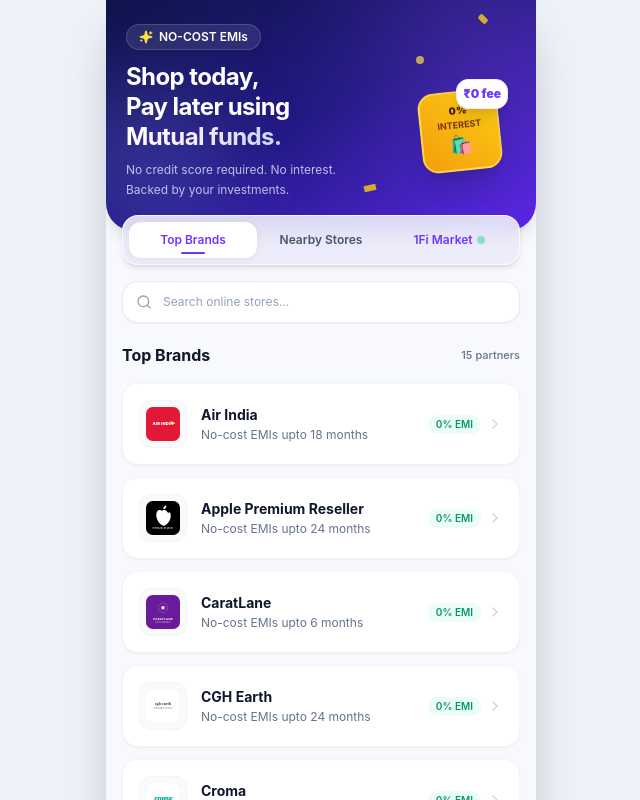
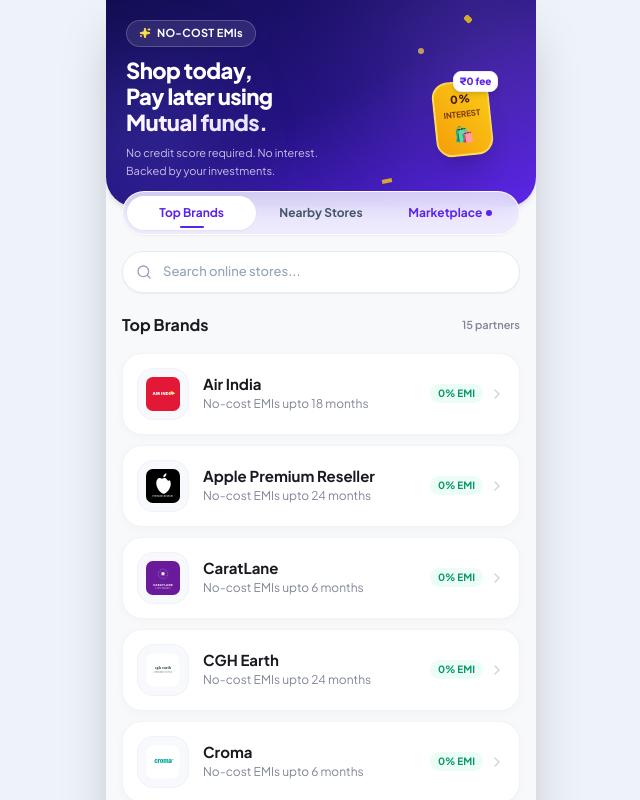
Before and after one commit to artignite3/1Fi---SDE-Intern-Assignment, a Next.js app: page / in a window 1280 px wide. Both pictures are taken after a click on the button "Top Brands". Shown: the top 800 px of the page, without its empty margins (319-959 px from the left). Built offline with nearby package versions, Linux system fonts and the light colour scheme.

Commit message:
Refine typography, card radii, and color tokens to precisely match 1Fi mobile app design

```diff
--- a/src/components/shop/ShopHeader.tsx
+++ b/src/components/shop/ShopHeader.tsx
@@ -8,49 +8,48 @@ export function ShopHeader() {
   const { shopSubTab, setShopSubTab } = useApp();
 
   return (
-    <div className="w-full">
-      {/* Hero Banner with 1Fi Visual Theme */}
-      <div className="relative overflow-hidden bg-gradient-to-br from-[#0F144B] via-[#231A85] to-[#5926E6] text-white pt-6 pb-8 px-5 rounded-b-[28px] shadow-lg">
-        {/* Decorative background glow circles */}
-        <div className="absolute -top-16 -right-16 w-56 h-56 bg-purple-500/20 rounded-full blur-3xl pointer-events-none" />
-        <div className="absolute top-20 -left-10 w-40 h-40 bg-indigo-400/20 rounded-full blur-2xl pointer-events-none" />
+    <div className="w-full select-none">
+      {/* Hero Banner matching screenshot 12 */}
+      <div className="relative overflow-hidden bg-gradient-to-br from-[#120E52] via-[#241380] to-[#5C24EB] text-white pt-5 pb-7 px-5 rounded-b-[30px] shadow-md">
+        {/* Ambient glow */}
+        <div className="absolute -top-12 -right-12 w-48 h-48 bg-purple-400/20 rounded-full blur-3xl pointer-events-none" />
+        <div className="absolute top-16 -left-8 w-36 h-36 bg-indigo-500/20 rounded-full blur-2xl pointer-events-none" />
 
-        {/* Floating confetti dots */}
-        <div className="absolute top-4 right-12 w-2.5 h-1.5 bg-yellow-400 rounded-sm rotate-45 opacity-80" />
-        <div className="absolute top-14 right-28 w-2 h-2 bg-yellow-300 rounded-full opacity-70" />
-        <div className="absolute bottom-10 right-40 w-3 h-1.5 bg-yellow-400 -rotate-12 opacity-80" />
+        {/* Confetti flakes */}
+        <div className="absolute top-4 right-16 w-2 h-1.5 bg-yellow-400 rounded-sm rotate-45 opacity-80" />
+        <div className="absolute top-12 right-28 w-1.5 h-1.5 bg-amber-300 rounded-full opacity-70" />
+        <div className="absolute bottom-6 right-36 w-2.5 h-1 bg-yellow-400 -rotate-12 opacity-80" />
 
-        <div className="relative z-10 max-w-md">
+        <div className="relative z-10 max-w-sm">
           {/* Pill Badge */}
-          <div className="inline-flex items-center gap-1.5 px-3 py-1 rounded-full bg-white/10 backdrop-blur-md border border-white/15 text-xs font-semibold text-white mb-3 shadow-sm">
-            <Sparkles className="w-3.5 h-3.5 text-yellow-300 fill-yellow-300" />
+          <div className="inline-flex items-center gap-1.5 px-3 py-1 rounded-full bg-white/10 backdrop-blur-md border border-white/20 text-[11px] font-bold text-white mb-2.5 tracking-wide shadow-sm">
+            <Sparkles className="w-3 h-3 text-yellow-300 fill-yellow-300" />
             <span>NO-COST EMIs</span>
           </div>
 
-          <div className="flex items-center justify-between">
+          <div className="flex items-center justify-between gap-2">
             <div>
-              <h1 className="text-2xl font-bold tracking-tight text-white leading-tight">
+              <h1 className="text-[22px] font-extrabold tracking-tight text-white leading-[1.2]">
                 Shop today, <br />
                 Pay later using <br />
-                <span className="text-transparent bg-clip-text bg-gradient-to-r from-white via-purple-100 to-indigo-200">
+                <span className="text-transparent bg-clip-text bg-gradient-to-r from-white via-purple-100 to-indigo-100">
                   Mutual funds.
                 </span>
               </h1>
-              <p className="text-xs text-indigo-100/80 mt-2 font-normal max-w-[240px] leading-relaxed">
+              <p className="text-[11px] text-purple-100/80 mt-2 font-normal max-w-[210px] leading-relaxed">
                 No credit score required. No interest. Backed by your investments.
               </p>
             </div>
 
-            {/* Shopping & Lifestyle Illustration elements */}
-            <div className="relative w-28 h-28 shrink-0 flex items-center justify-center">
+            {/* Visual Icon Illustration */}
+            <div className="relative w-24 h-24 shrink-0 flex items-center justify-center">
               <div className="relative transform hover:scale-105 transition-transform duration-300">
-                {/* Yellow shopping bag & 0% interest badge */}
-                <div className="w-20 h-20 bg-gradient-to-tr from-amber-500 to-yellow-400 rounded-2xl shadow-xl flex flex-col items-center justify-center text-slate-900 border-2 border-yellow-200/50 transform -rotate-6">
-                  <span className="text-[10px] font-black uppercase tracking-wider text-amber-950">0%</span>
-                  <span className="text-[9px] font-bold text-amber-900">INTEREST</span>
-                  <span className="text-lg">🛍️</span>
+                <div className="w-18 h-18 bg-gradient-to-tr from-amber-500 to-yellow-400 rounded-2xl shadow-xl flex flex-col items-center justify-center text-slate-900 border-2 border-yellow-200/60 transform -rotate-6 p-2">
+                  <span className="text-[11px] font-black uppercase tracking-wider text-amber-950">0%</span>
+                  <span className="text-[8px] font-bold text-amber-900">INTEREST</span>
+                  <span className="text-base mt-0.5">🛍️</span>
                 </div>
-                <div className="absolute -top-3 -right-2 bg-white text-fi-purple p-1.5 rounded-xl shadow-lg border border-purple-100 text-xs font-black">
+                <div className="absolute -top-2.5 -right-2 bg-white text-fi-purple px-1.5 py-0.5 rounded-lg shadow-md border border-purple-100 text-[10px] font-black">
                   ₹0 fee
                 </div>
               </div>
@@ -59,47 +58,49 @@ export function ShopHeader() {
         </div>
       </div>
 
-      {/* Sub-Tabs Switcher (Top Brands, Nearby Stores, 1Fi Marketplace) */}
+      {/* Sub-Tabs Switcher matching 1Fi design */}
       <div className="px-4 -mt-4 relative z-20">
-        <div className="bg-[#ECEBFA]/90 backdrop-blur-md p-1.5 rounded-2xl flex items-center shadow-md border border-white/80">
+        <div className="bg-[#EDE9FE]/85 backdrop-blur-md p-1 rounded-full flex items-center shadow-sm border border-white/90">
           <button
             onClick={() => setShopSubTab("top-brands")}
-            className={`flex-1 py-2.5 px-2 rounded-xl text-xs font-semibold transition-all duration-200 text-center relative ${
+            className={`flex-1 py-2 rounded-full text-[12px] font-bold transition-all text-center relative ${
               shopSubTab === "top-brands"
-                ? "bg-white text-fi-purple shadow-[0_2px_10px_rgba(0,0,0,0.06)]"
+                ? "bg-white text-fi-purple shadow-sm"
                 : "text-slate-600 hover:text-slate-900"
             }`}
           >
             Top Brands
             {shopSubTab === "top-brands" && (
-              <div className="absolute bottom-1 left-1/2 -translate-x-1/2 w-6 h-0.5 bg-fi-purple rounded-full" />
+              <div className="absolute bottom-0.5 left-1/2 -translate-x-1/2 w-6 h-[2.5px] bg-fi-purple rounded-full" />
             )}
           </button>
 
           <button
             onClick={() => setShopSubTab("nearby-stores")}
-            className={`flex-1 py-2.5 px-2 rounded-xl text-xs font-semibold transition-all duration-200 text-center relative ${
+            className={`flex-1 py-2 rounded-full text-[12px] font-bold transition-all text-center relative ${
               shopSubTab === "nearby-stores"
-                ? "bg-white text-fi-purple shadow-[0_2px_10px_rgba(0,0,0,0.06)]"
+                ? "bg-white text-fi-purple shadow-sm"
                 : "text-slate-600 hover:text-slate-900"
             }`}
           >
             Nearby Stores
             {shopSubTab === "nearby-stores" && (
-              <div className="absolute bottom-1 left-1/2 -translate-x-1/2 w-6 h-0.5 bg-fi-purple rounded-full" />
+              <div className="absolute bottom-0.5 left-1/2 -translate-x-1/2 w-6 h-[2.5px] bg-fi-purple rounded-full" />
             )}
           </button>
 
           <button
             onClick={() => setShopSubTab("marketplace")}
-            className={`flex-1 py-2.5 px-2 rounded-xl text-xs font-semibold transition-all duration-200 text-center relative flex items-center justify-center gap-1 ${
+            className={`flex-1 py-2 rounded-full text-[12px] font-bold transition-all text-center relative flex items-center justify-center gap-1 ${
               shopSubTab === "marketplace"
-                ? "bg-fi-purple text-white shadow-[0_4px_14px_rgba(108,56,255,0.4)]"
-                : "text-fi-purple hover:bg-white/50 font-bold"
+                ? "bg-fi-purple text-white shadow-fi-btn"
+                : "text-fi-purple hover:bg-white/50"
             }`}
           >
-            <span>1Fi Market</span>
-            <span className="w-2 h-2 rounded-full bg-emerald-400 animate-pulse" />
+            <span>Marketplace</span>
+            {shopSubTab !== "marketplace" && (
+              <span className="w-1.5 h-1.5 rounded-full bg-fi-purple" />
+            )}
           </button>
         </div>
       </div>
--- a/src/components/shop/TopBrandsTab.tsx
+++ b/src/components/shop/TopBrandsTab.tsx
@@ -1,7 +1,7 @@
 "use client";
 
 import React, { useEffect, useState } from "react";
-import { Search, ChevronRight, Store, Sparkles } from "lucide-react";
+import { Search, ChevronRight } from "lucide-react";
 import { Brand } from "@/lib/types";
 import { marketplaceService } from "@/lib/api/marketplaceService";
 import { ShimmerSkeletonList } from "../marketplace/ShimmerSkeleton";
@@ -27,7 +27,7 @@ export function TopBrandsTab() {
 
   return (
     <div className="px-4 py-4 space-y-4">
-      {/* Search Bar matching screenshot */}
+      {/* Search Bar matching screenshot 12 */}
       <div className="relative">
         <div className="absolute inset-y-0 left-0 pl-3.5 flex items-center pointer-events-none">
           <Search className="h-4 w-4 text-slate-400" />
@@ -37,21 +37,21 @@ export function TopBrandsTab() {
           value={query}
           onChange={(e) => setQuery(e.target.value)}
           placeholder="Search online stores..."
-          className="w-full pl-10 pr-4 py-3 bg-white rounded-2xl border border-slate-200/80 text-xs focus:outline-none focus:ring-2 focus:ring-fi-purple/30 focus:border-fi-purple transition-all placeholder:text-slate-400 shadow-sm"
+          className="w-full pl-10 pr-4 py-2.5 bg-white rounded-full border border-slate-200/80 text-[13px] font-medium focus:outline-none focus:ring-2 focus:ring-fi-purple/20 focus:border-fi-purple transition-all placeholder:text-slate-400 shadow-sm"
         />
         {query && (
           <button
             onClick={() => setQuery("")}
-            className="absolute inset-y-0 right-0 pr-3.5 flex items-center text-xs text-slate-400 hover:text-slate-600"
+            className="absolute inset-y-0 right-0 pr-3.5 flex items-center text-xs text-slate-400 hover:text-slate-600 font-semibold"
           >
-            Clear
+            ✕
           </button>
         )}
       </div>
 
       <div className="flex items-center justify-between pt-1">
-        <h2 className="text-base font-bold text-slate-900">Top Brands</h2>
-        <span className="text-[11px] font-medium text-slate-500">
+        <h2 className="text-[16px] font-bold text-fi-text">Top Brands</h2>
+        <span className="text-[11px] font-semibold text-fi-muted">
           {brands.length} partners
         </span>
       </div>
@@ -59,46 +59,47 @@ export function TopBrandsTab() {
       {loading ? (
         <ShimmerSkeletonList count={5} />
       ) : brands.length === 0 ? (
-        <div className="py-12 flex flex-col items-center justify-center text-center px-4 bg-white rounded-2xl border border-slate-100 shadow-sm">
+        <div className="py-12 flex flex-col items-center justify-center text-center px-4 bg-white rounded-[22px] border border-fi-border shadow-fi-card">
           <div className="w-14 h-14 rounded-full bg-purple-50 flex items-center justify-center text-fi-purple mb-3">
             <Search className="w-6 h-6 text-fi-purple" />
           </div>
-          <h3 className="text-sm font-bold text-slate-900">No matching stores found</h3>
-          <p className="text-xs text-slate-500 mt-1 max-w-xs">
+          <h3 className="text-sm font-bold text-fi-text">No matching stores found</h3>
+          <p className="text-xs text-fi-muted mt-1 max-w-xs">
             Try a different store or brand name.
           </p>
         </div>
       ) : (
-        <div className="space-y-3">
+        <div className="space-y-2.5">
           {brands.map((brand) => (
             <div
               key={brand.id}
-              className="bg-white rounded-2xl p-4 border border-slate-100 shadow-sm hover:shadow-md transition-all flex items-center justify-between cursor-pointer group"
+              className="bg-white rounded-[20px] p-3.5 border border-fi-border shadow-[0_2px_8px_rgba(0,0,0,0.03)] hover:shadow-md transition-all flex items-center justify-between cursor-pointer group"
             >
               <div className="flex items-center gap-3.5">
-                {/* Brand Logo Container */}
-                <div className="w-12 h-12 rounded-xl bg-slate-50 border border-slate-100 flex items-center justify-center overflow-hidden shrink-0 p-1.5">
+                {/* Brand Logo Container matching screenshot 4 */}
+                <div className="w-[52px] h-[52px] rounded-[16px] bg-[#F8F9FC] border border-[#F0F2F9] flex items-center justify-center overflow-hidden shrink-0 p-2">
                   <img
                     src={brand.logo}
                     alt={brand.name}
                     className="max-h-full max-w-full object-contain filter group-hover:scale-105 transition-transform"
                     onError={(e) => {
-                      // Fallback icon if image fails
                       (e.target as HTMLElement).style.display = "none";
                     }}
                   />
                 </div>
 
                 <div>
-                  <h3 className="text-sm font-bold text-slate-900 group-hover:text-fi-purple transition-colors">
+                  <h3 className="text-[15px] font-bold text-fi-text group-hover:text-fi-purple transition-colors leading-tight">
                     {brand.name}
                   </h3>
-                  <p className="text-xs text-slate-500 mt-0.5">{brand.tagline}</p>
+                  <p className="text-[12px] font-normal text-fi-muted mt-0.5">
+                    {brand.tagline}
+                  </p>
                 </div>
               </div>
 
               <div className="flex items-center gap-1.5 text-slate-300 group-hover:text-fi-purple transition-colors">
-                <span className="text-[10px] font-semibold text-emerald-600 bg-emerald-50 px-2 py-0.5 rounded-full hidden sm:inline-block">
+                <span className="text-[10px] font-bold text-emerald-600 bg-emerald-50 px-2 py-0.5 rounded-full hidden sm:inline-block">
                   0% EMI
                 </span>
                 <ChevronRight className="w-4 h-4" />
--- a/tailwind.config.ts
+++ b/tailwind.config.ts
@@ -10,36 +10,46 @@ const config: Config = {
     extend: {
       colors: {
         fi: {
-          purple: "#6C38FF",
-          "purple-hover": "#5826E2",
-          "purple-dark": "#3B1895",
-          "purple-light": "#F2ECFF",
-          "purple-soft": "#FAF7FF",
-          bg: "#F8F9FD",
+          purple: "#5C24EB", // Vibrant 1Fi signature purple
+          "purple-hover": "#4E1BD6",
+          "purple-dark": "#2B0B80",
+          "purple-light": "#F2EEFD", // Soft violet pill background
+          "purple-soft": "#FAF8FF",
+          bg: "#F8F9FA", // Clean off-white background
           surface: "#FFFFFF",
-          text: "#12141A",
-          muted: "#6B7280",
-          border: "#EBEFFA",
-          tag: "#EFEBFF",
-          green: "#00BA88",
+          text: "#181A20", // Deep dark charcoal
+          muted: "#80869A", // Soft secondary text
+          border: "#F1F3F9", // Crisp 1px card border
+          tag: "#F2EEFD",
+          green: "#00BA88", // 1Fi verified green
           "green-light": "#E8FBF4",
           orange: "#FF8C38",
           yellow: "#FBBF24",
         },
       },
       fontFamily: {
-        sans: ["var(--font-inter)", "system-ui", "-apple-system", "sans-serif"],
+        sans: [
+          "var(--font-plus-jakarta)",
+          "var(--font-inter)",
+          "-apple-system",
+          "BlinkMacSystemFont",
+          "Segoe UI",
+          "Roboto",
+          "sans-serif",
+        ],
       },
       boxShadow: {
-        fi: "0px 4px 20px rgba(0, 0, 0, 0.05)",
-        "fi-card": "0px 2px 12px rgba(108, 56, 255, 0.06)",
-        "fi-hover": "0px 8px 30px rgba(108, 56, 255, 0.12)",
-        "fi-btn": "0px 6px 20px rgba(108, 56, 255, 0.35)",
-        "fi-subtle": "0px 1px 4px rgba(0, 0, 0, 0.04)",
+        fi: "0px 4px 20px rgba(0, 0, 0, 0.04)",
+        "fi-card": "0px 2px 8px rgba(0, 0, 0, 0.03)",
+        "fi-hover": "0px 8px 24px rgba(92, 36, 235, 0.12)",
+        "fi-btn": "0px 4px 14px rgba(92, 36, 235, 0.35)",
+        "fi-subtle": "0px 1px 3px rgba(0, 0, 0, 0.03)",
       },
       borderRadius: {
-        "3xl": "1.5rem",
-        "4xl": "2rem",
+        "xl": "12px",
+        "2xl": "16px",
+        "3xl": "22px",
+        "4xl": "28px",
       },
       animation: {
         "pulse-slow": "pulse 2.5s cubic-bezier(0.4, 0, 0.6, 1) infinite",
```
Also changed, not shown: src/app/layout.tsx (+20 -2 lines), src/components/marketplace/ProductCard.tsx (+21 -22 lines).
